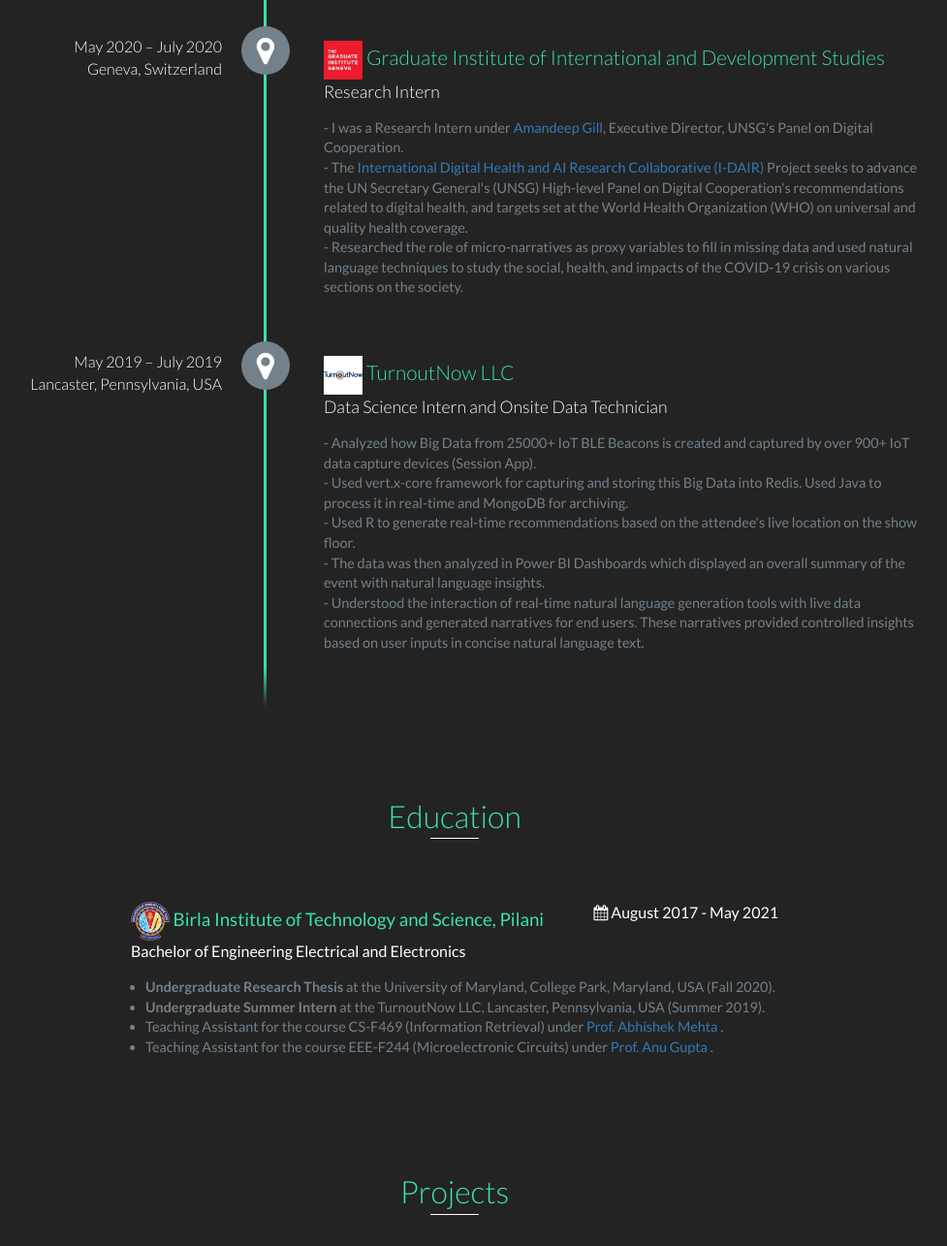
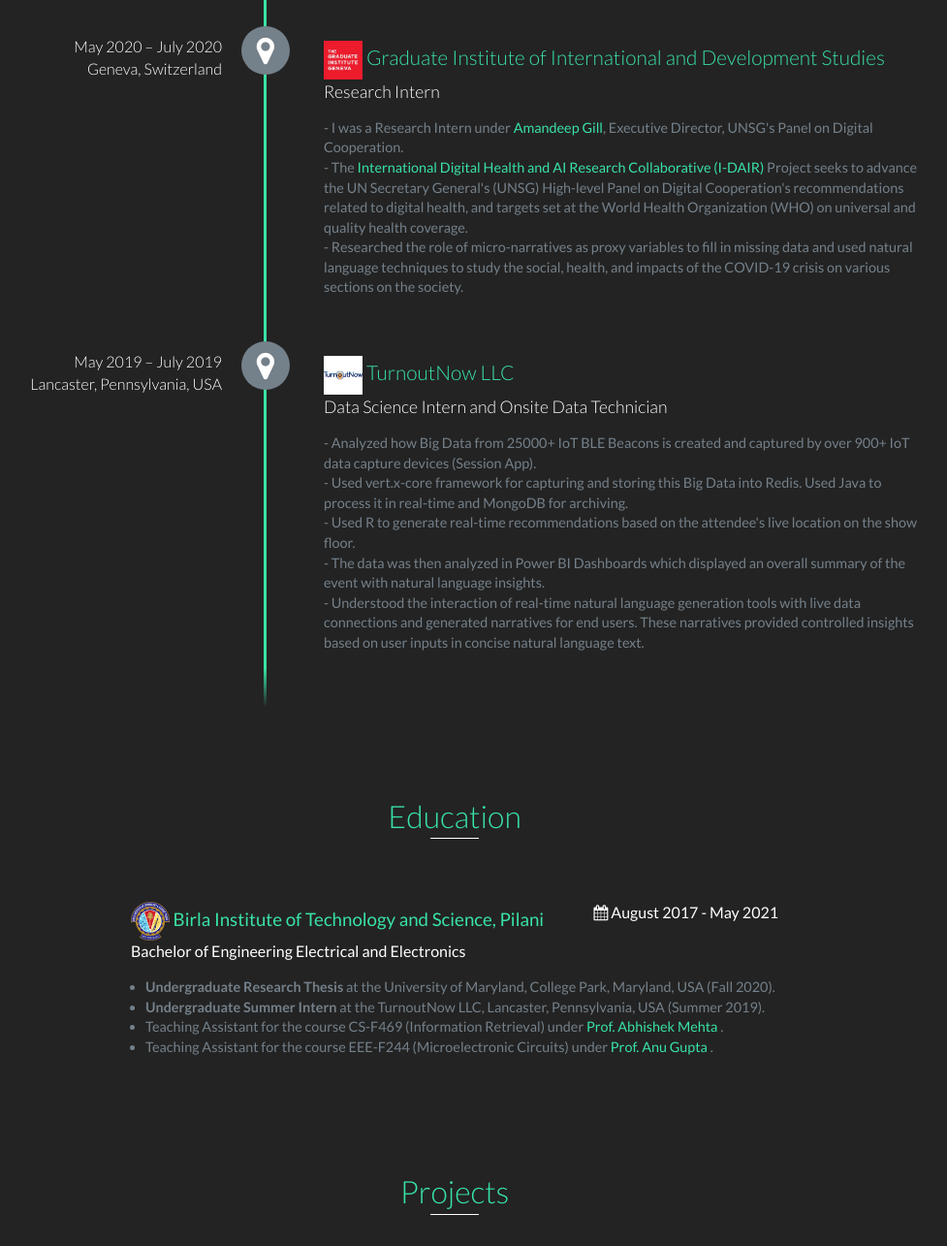
Before and after one commit to shramay-palta/abcd, a plain HTML site: page index.html in a window 1280 px wide. Shown: the part 1748-3033 px from the top of the page at 97% size, without its empty margins (171-1148 px from the left). Drawn offline with nearby package versions, Linux system fonts and the light colour scheme.

Commit message:
Update index.html

```diff
--- a/index.html
+++ b/index.html
@@ -92,7 +92,7 @@
             <div data-date="May 2020 – Present<br> College Park, Maryland, USA">
                 <h3><div class="company"> <img class="profile" src="images/UMD.png" alt="" height="40"/>  Maryland Information and Network Dynamics(MIND) Lab</div></h3>
                 <h4>Research Assistant</h4>
-                <p>- Undergraduate research thesis under <a href="https://www.cs.umd.edu/people/agrawala" target="_blank"> Prof. Ashok Agrawala</a>, Founder and Director of Maryland Information and Network Dynamics (MIND) Lab, University of Maryland, College Park, Maryland, USA. </p>
+                <p>- Undergraduate research thesis under <a href="https://www.cs.umd.edu/people/agrawala" target="_blank" style="color:#39E2A5"> Prof. Ashok Agrawala</a>, Founder and Director of Maryland Information and Network Dynamics (MIND) Lab, University of Maryland, College Park, Maryland, USA. </p>
                 <p>- My work here focuses on analyzing the spread of COVID-19 and Flu virus using breathing and location data collected from Spire tags.</p>
 	        <p>- This is a part of the PROMETHEUS Project in collaboration with the School of Public Health.</p>
 	  	<p>- Designed algorithms to efficiently determine proximity pairs for contact tracing on a data set of more than 500K data points. Generated proximity pairs between two users within a distance of 3 meters and within a span of 15 minutes from each other. </p>
@@ -102,8 +102,8 @@
 	<div data-date="May 2020 – July 2020<br> Geneva, Switzerland">
                 <h3><div class="company"> <img class="profile" src="images/Geneva.png" alt="" height="40"/>  Graduate Institute of International and Development Studies</div></h3>
                 <h4>Research Intern</h4>
-                <p>- I was a Research Intern under <a href="https://unidir.org/non-resident-fellows/amandeep-singh-gill" target="_blank"> Amandeep Gill</a>, Executive Director, UNSG's Panel on Digital Cooperation.  </p>
-                <p>- The <a href="https://graduateinstitute.ch/I-DAIR" target="_blank">International Digital Health and AI Research Collaborative (I-DAIR)</a> Project seeks to advance the UN Secretary General's (UNSG) High-level Panel on Digital Cooperation's recommendations related to digital health, and targets set at the World Health Organization (WHO) on universal and quality health coverage.</p>
+                <p>- I was a Research Intern under <a href="https://unidir.org/non-resident-fellows/amandeep-singh-gill" target="_blank" style="color:#39E2A5"> Amandeep Gill</a>, Executive Director, UNSG's Panel on Digital Cooperation.  </p>
+                <p>- The <a href="https://graduateinstitute.ch/I-DAIR" target="_blank" style="color:#39E2A5">International Digital Health and AI Research Collaborative (I-DAIR)</a> Project seeks to advance the UN Secretary General's (UNSG) High-level Panel on Digital Cooperation's recommendations related to digital health, and targets set at the World Health Organization (WHO) on universal and quality health coverage.</p>
 		<p>- Researched the role of micro-narratives as proxy variables to fill in missing data and used natural language techniques to study the social, health, and impacts of the COVID-19 crisis on various sections on the society.</p>
 	    </div>
 
@@ -134,10 +134,10 @@
                     <strong>Undergraduate Summer Intern</strong> at the TurnoutNow LLC, Lancaster, Pennsylvania, USA (Summer 2019).
                 </li>
                 <li>
-                    Teaching Assistant for the course CS-F469 (Information Retrieval) under <a href="https://www.bits-pilani.ac.in/pilani/abhishek/Profile" target="_blank">Prof. Abhishek Mehta </a>.
+                    Teaching Assistant for the course CS-F469 (Information Retrieval) under <a href="https://www.bits-pilani.ac.in/pilani/abhishek/Profile" target="_blank" style="color:#39E2A5">Prof. Abhishek Mehta </a>.
                 </li>
 		<li>
-                    Teaching Assistant for the course EEE-F244 (Microelectronic Circuits) under <a href="https://www.bits-pilani.ac.in/Pilani/anug/profile" target="_blank">Prof. Anu Gupta </a>.
+                    Teaching Assistant for the course EEE-F244 (Microelectronic Circuits) under <a href="https://www.bits-pilani.ac.in/Pilani/anug/profile" target="_blank" style="color:#39E2A5">Prof. Anu Gupta </a>.
                 </li>
             </ul>
         </div>
```
